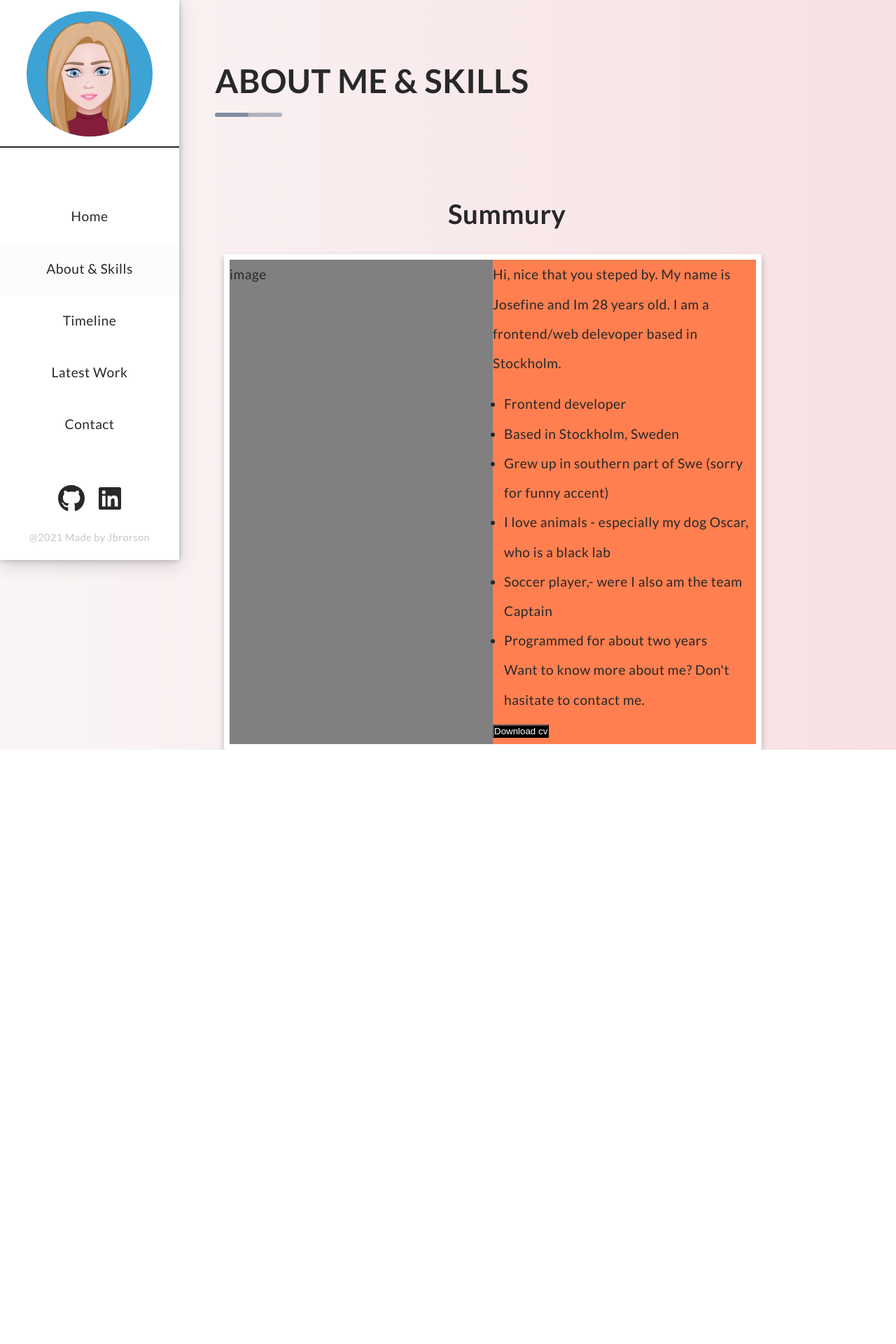
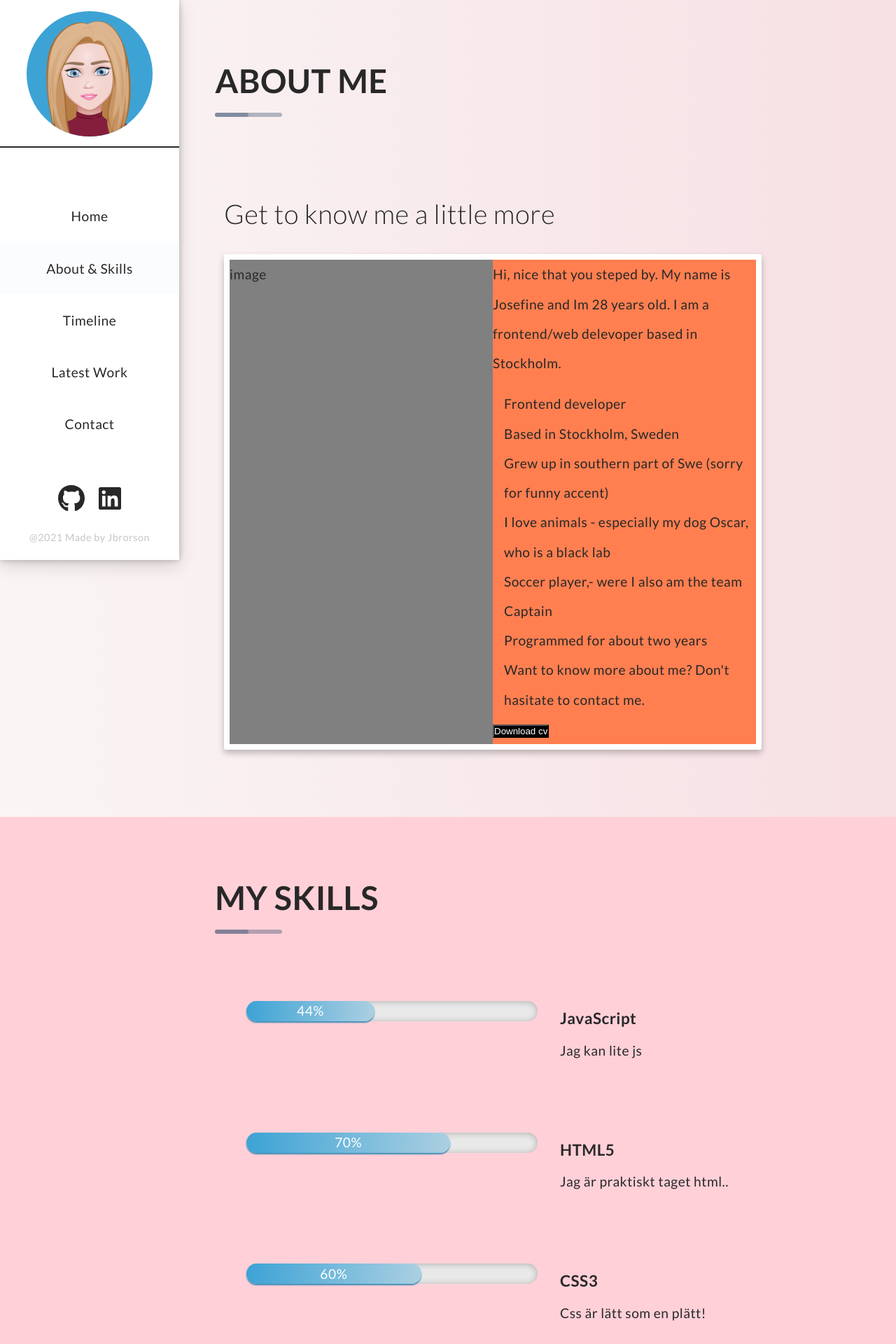
Before and after one commit to jbrorson/exwork, a React (Create React App) app: page /about in a window 1280 px wide. Shown: the top 1920 px of the page at 70% size. Before the commit the page ends 1071 px from the top, so only its background shows below. Built offline with nearby package versions, Linux system fonts and the light colour scheme.

Commit message:
new updates

```diff
--- a/src/App.scss
+++ b/src/App.scss
@@ -6,6 +6,7 @@
 @import './styles/timeline';
 @import './styles/latestwork';
 @import './styles/about';
+@import './styles/progressbar';
 
 *{
   padding: 0;
--- a/src/Pages/About.js
+++ b/src/Pages/About.js
@@ -1,26 +1,38 @@
 import React from 'react'
 import Title from '../Components/Title';
+import ProgressBar from '../Components/ProgressBar';
 
 function About() {
+
   return (
     <>
-      <Title title={"About me & skills"} span="About Me" />
+      <Title title={"About me"} span="About Me" />
       <main className="About">
-        <h1 className="heading">Summury</h1>
-        <section className="summury-wrapper">
+        <h1 className="heading">Get to know me a little more</h1>
+        <section className="about-section">
           <section className="image">image</section>
-          <section className="summury-text-holder">Hi, nice that you steped by. My name is Josefine and Im 28 years old. I am a frontend/web delevoper based in Stockholm.
-            <ul className="summury-list">
-              <li className="summury-list-item">Frontend developer</li>
-              <li className="summury-list-item">Based in Stockholm, Sweden</li>
-              <li className="summury-list-item">Grew up in southern part of Swe (sorry for funny accent)</li>
-              <li className="summury-list-item">I love animals - especially my dog Oscar, who is a black lab</li>
-              <li className="summury-list-item">Soccer player,- were I also am the team Captain</li>
-              <li className="summury-list-item">Programmed for about two years</li>
+          <section className="about-text-holder">Hi, nice that you steped by. My name is Josefine and Im 28 years old. I am a frontend/web delevoper based in Stockholm.
+            <ul className="about-list">
+              <li className="about-list-item">Frontend developer</li>
+              <li className="about-list-item">Based in Stockholm, Sweden</li>
+              <li className="about-list-item">Grew up in southern part of Swe (sorry for funny accent)</li>
+              <li className="about-list-item">I love animals - especially my dog Oscar, who is a black lab</li>
+              <li className="about-list-item">Soccer player,- were I also am the team Captain</li>
+              <li className="about-list-item">Programmed for about two years</li>
               Want to know more about me? Don't hasitate to contact me.
             </ul>
             <button className="btn-download">Download cv</button>
           </section>
+        </section>
+        <div className="skills-title">
+          <Title title={"My skills"} />
+        </div>
+        <section className="skills-section">
+          <ProgressBar done={44} name={"JavaScript"} content={"Jag kan lite js"} />
+          <ProgressBar done={70} name={"HTML5"} content={"Jag är praktiskt taget html.."} />
+          <ProgressBar done={60} name={"CSS3"} content={"Css är lätt som en plätt!"} />
+          <ProgressBar done={25} name={"React"} content={"React och jag, vi är goda vänner!"} />
+          <ProgressBar done={100} name={"Node"} content={"Node, node, node<3"} />
         </section>
       </main>
     </>
--- a/src/styles/_about.scss
+++ b/src/styles/_about.scss
@@ -15,11 +15,13 @@
 .heading{
   // display: flex;
   // justify-content: center;
-  margin-left: 50%;
+  margin-left: 25%;
   padding-bottom: 1rem;
+  font-weight: 300;
 }
 
-.summury-wrapper{
+.about-section{
+  margin-bottom: 6rem;
   margin-left: 25%;
   background: #fff;
   // height: 70%;
@@ -51,14 +53,14 @@
 
 }
 
-.summury-text-holder{
-
+.about-text-holder{
   background: coral;
 }
 
-.summury-list{
+.about-list{
   margin-top: 1rem;
   margin-left: 1rem;
+  list-style: none;
 }
 
 .btn-download{
```
